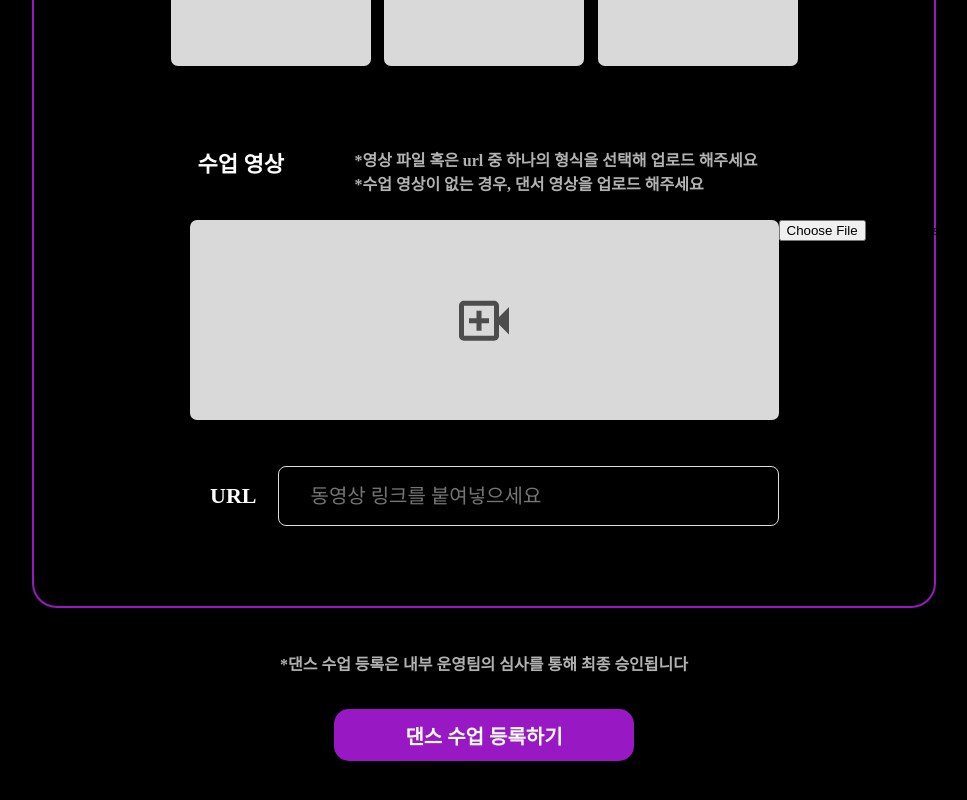
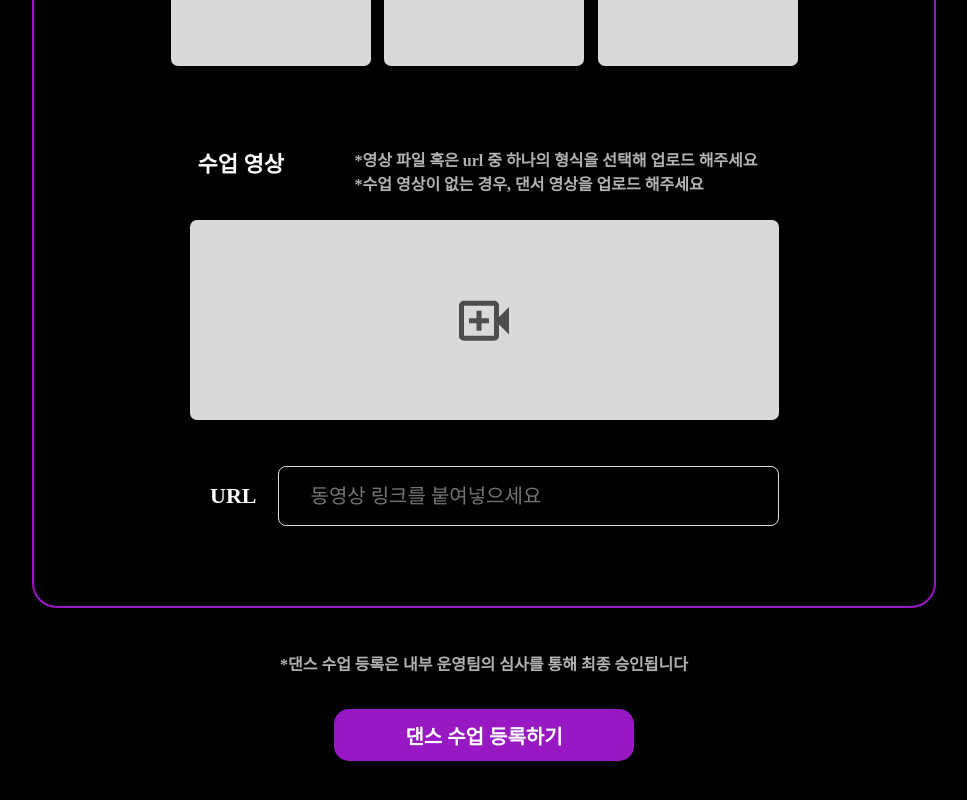
Before and after one commit to UMC-7th-DANTHIS/frontend, a React (Create React App) app: page /classregister in a window 1280 px wide. Shown: the part 2603-3403 px from the top of the page, without its empty margins (236-1203 px from the left). Built offline with nearby package versions, Linux system fonts and the light colour scheme.

Commit message:
feat: 비디오 업로더 기능 구현 (#11)

```diff
--- a/src/pages/registration/components/ImagesUploader.jsx
+++ b/src/pages/registration/components/ImagesUploader.jsx
@@ -9,10 +9,10 @@ const ImagesUploader = ({ images, updateForm }) => {
     <Container>
       {Array.from({ length: totalImages }, (_, index) => (
         <div key={index}>
-          <Rectangle htmlFor="file">
+          <Rectangle htmlFor="image">
             <PictureIcon />
           </Rectangle>
-          <HiddenInput type="file" id="file" accept="image/*"></HiddenInput>
+          <HiddenInput type="file" id="image" accept="image/*"></HiddenInput>
         </div>
       ))}
     </Container>
--- a/src/pages/registration/components/VideoUploader.jsx
+++ b/src/pages/registration/components/VideoUploader.jsx
@@ -1,36 +1,50 @@
 import React, { useState } from "react";
 import styled from "styled-components";
+import { ShortInput } from "./Inputs";
 import { ReactComponent as VideoIcon } from "../../../assets/video.svg";
 
-const VideoUploader = ({ updateForm }) => {
-  const [video, setVideo] = useState(null); // 비디오 파일
+const VideoUploader = ({ video, updateForm }) => {
   const [preview, setPreview] = useState(""); // 미리보기 url
+  const [url, setUrl] = useState("");
 
-  const handleVideoChange = (e) => {
+  // 파일 업로드 핸들러
+  const handleUploadFile = (e) => {
     const file = e.target.files[0]; // 파일 가져오기
     console.log(file);
 
     if (file && file.type.startsWith("video/")) {
-      setVideo(file);
+      updateForm("video", file);
       setPreview(URL.createObjectURL(file)); // 미리보기 url 생성
     }
   };
 
+  // url 업로드 핸들러
+  const handleUrlChange = (e) => {
+    setUrl(e.target.value);
+  };
+
   return (
+    <>
       <Container>
-      <Rectangle htmlFor="file">
+        <Rectangle htmlFor="video">
           {video === null && <VideoIcon />}
           {preview && <Preview src={preview} controls />}
         </Rectangle>
-
         {/* 파일 선택 */}
-      <input
+        <HiddenInput
           type="file"
-        id="file"
+          id="video"
           accept="video/*"
-        onChange={handleVideoChange}
+          onChange={handleUploadFile}
         />
       </Container>
+      <ShortInput
+        label="URL"
+        value={url}
+        onChange={(e) => handleUrlChange(e)}
+        placeholder="동영상 링크를 붙여넣으세요"
+      />
+    </>
   );
 };
 
@@ -38,6 +52,7 @@ export default VideoUploader;
 
 const Container = styled.div`
   display: flex;
+  flex-direction: column;
   width: 589px;
   height: 200px;
   flex-shrink: 0;
@@ -54,10 +69,16 @@ const Rectangle = styled.label`
   border-radius: 7px;
   background: #d9d9d9;
   overflow: hidden;
+
+  video {
+    width: 100%;
+    height: 100%;
+    object-fit: cover; // 비율 유지
+  }
 `;
-// const HiddenInput = styled.input`
-//   display: none;
-// `;
+const HiddenInput = styled.input`
+  display: none;
+`;
 const Preview = styled.video`
   width: 100%;
 `;
--- a/src/pages/registration/newclass/ClassForm.jsx
+++ b/src/pages/registration/newclass/ClassForm.jsx
@@ -1,6 +1,6 @@
 import React, { useState } from "react";
 import styled from "styled-components";
-import { Input, Textarea, StarRating, ShortInput } from "../components/Inputs";
+import { Input, Textarea, StarRating } from "../components/Inputs";
 import GenreSelector from "../components/GenreSelector";
 import ImagesUploader from "../components/ImagesUploader";
 import VideoUploader from "../components/VideoUploader";
@@ -15,7 +15,7 @@ const ClassForm = ({ onRegister }) => {
     description: "",
     recommendedFor: "",
     images: [],
-    video: "",
+    video: null,
     url: "",
   });
 
@@ -81,13 +81,7 @@ const ClassForm = ({ onRegister }) => {
             {"\n"} *수업 영상이 없는 경우, 댄서 영상을 업로드 해주세요
           </Notice>
         </NoticedLabel>
-        <VideoUploader updateForm={updateForm} />
-        <ShortInput
-          label="URL"
-          value={formState.url}
-          onChange={(e) => updateForm("url", e.target.value)}
-          placeholder="동영상 링크를 붙여넣으세요"
-        />
+        <VideoUploader video={formState.video} updateForm={updateForm} />
       </InputContainer>
 
       <Notice>
```
Lines whose indentation alone changed are shown as unchanged.
